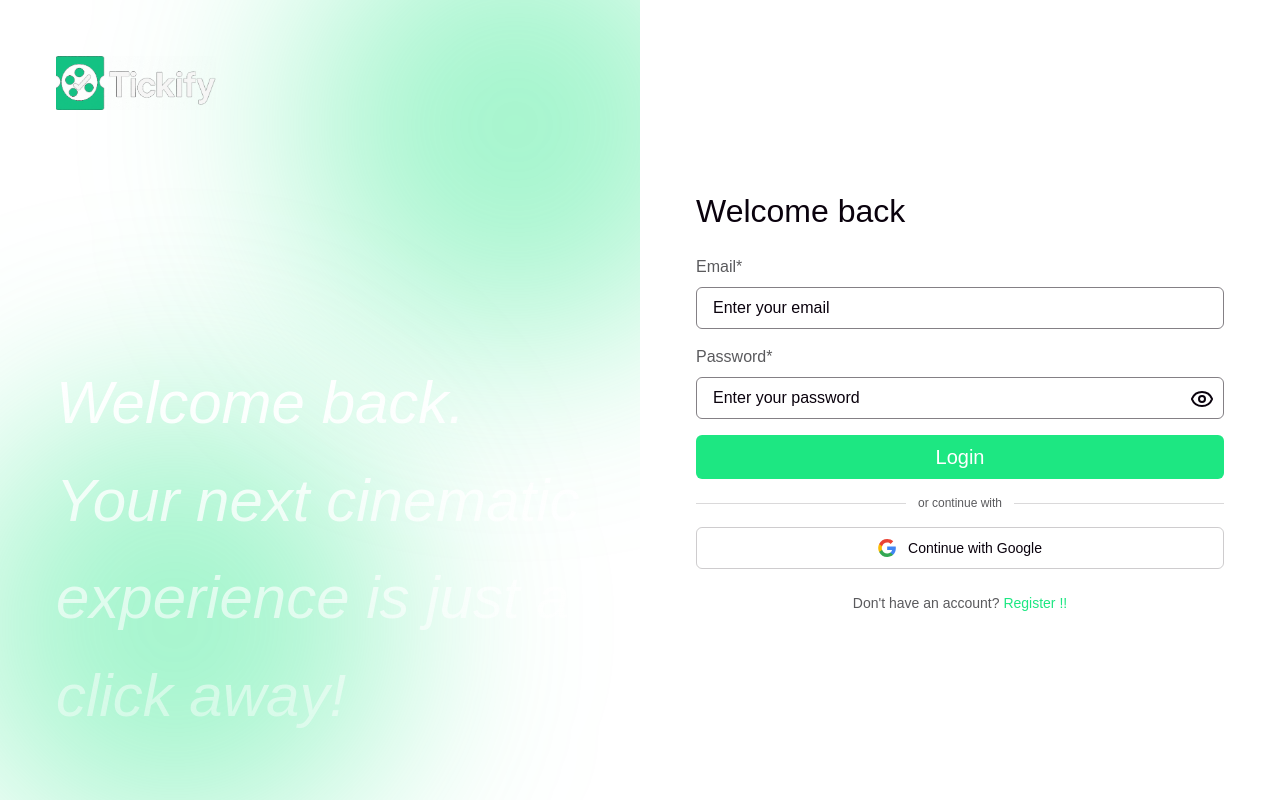
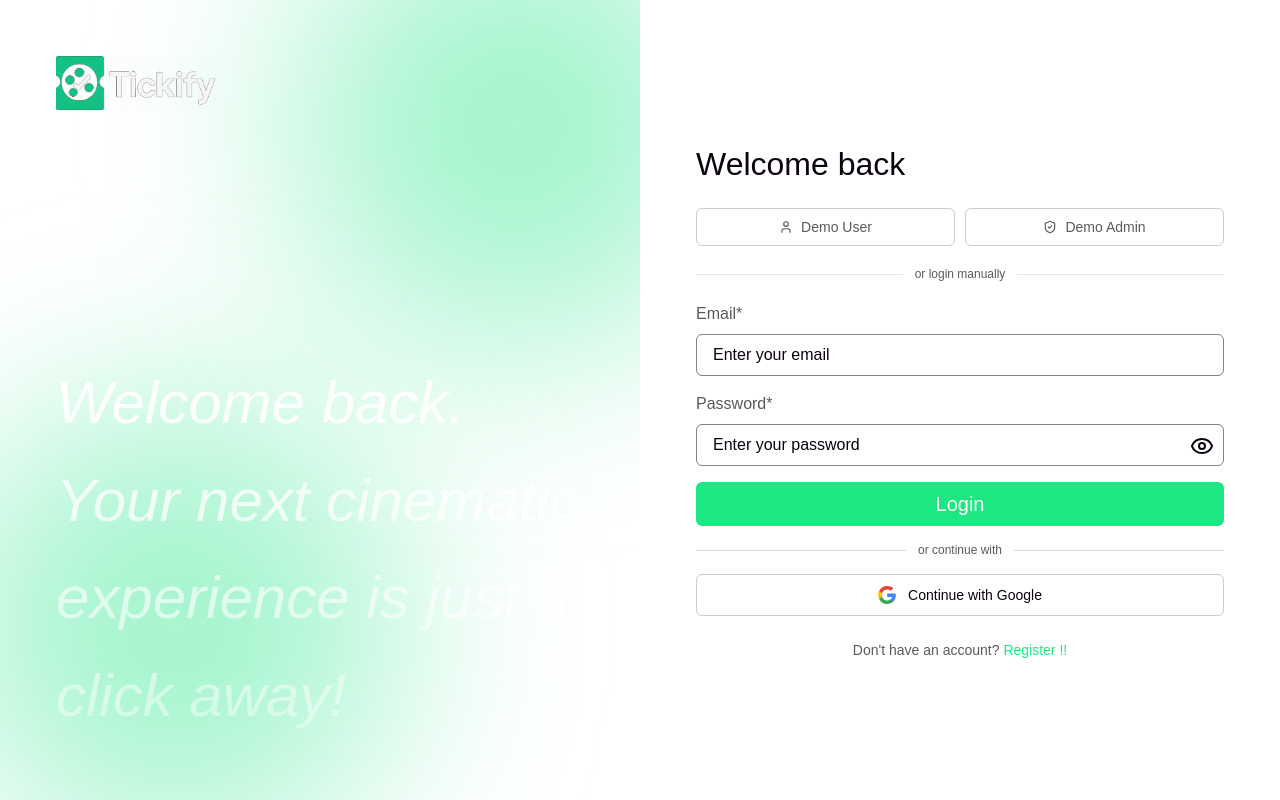
Before and after one commit to Rabby-khan-04/tickify-client-next, a Next.js app: page /login in a window 1280 px wide. Built offline with nearby package versions, Linux system fonts and the light colour scheme; no server answers.

Commit message:
feat(auth): add demo login support for admin and user access

```diff
--- a/src/app/(main)/page.jsx
+++ b/src/app/(main)/page.jsx
@@ -14,7 +14,7 @@ export default async function HomePage() {
 
   return (
     <>
-      <Banner upcomingShows={upcomingShows} />;
+      <Banner upcomingShows={upcomingShows} />
       <NowShowing upcomingShows={upcomingShows} />
       <UpcomingMovies upcomingMovies={upcomingMovies} />
       <Promotion />
--- a/src/app/(minimal)/login/page.jsx
+++ b/src/app/(minimal)/login/page.jsx
@@ -4,7 +4,7 @@ import logo from "@/../public/brand/logo.png";
 import { useState } from "react";
 import { useForm } from "react-hook-form";
 import SectionTitle from "@/components/shared/SectionTitle/SectionTitle";
-import { Eye, EyeOff } from "lucide-react";
+import { Eye, EyeOff, User, ShieldCheck } from "lucide-react";
 import Link from "next/link";
 import { useRouter, useSearchParams } from "next/navigation";
 import toast from "react-hot-toast";
@@ -13,8 +13,22 @@ import { loginUser } from "@/services/Auth.service";
 import BlurCircle from "@/components/shared/blurCircle/BlurCircle";
 import SocialLogin from "@/components/auth/Sociallogin";
 
+const DEMO_ACCOUNTS = {
+  user: {
+    email: process.env.NEXT_PUBLIC_DEMO_USER_EMAIL,
+    password: process.env.NEXT_PUBLIC_DEMO_USER_PASSWORD,
+  },
+  admin: {
+    email: process.env.NEXT_PUBLIC_DEMO_ADMIN_EMAIL,
+    password: process.env.NEXT_PUBLIC_DEMO_ADMIN_PASSWORD,
+  },
+};
+
+console.log(DEMO_ACCOUNTS);
+
 const Login = () => {
   const [toggle, setToggle] = useState(false);
+  const [demoLoading, setDemoLoading] = useState(null); // "user" | "admin" | null
 
   const router = useRouter();
   const searchParams = useSearchParams();
@@ -23,7 +37,8 @@ const Login = () => {
   const {
     register,
     handleSubmit,
-    formState: { errors },
+    setValue,
+    formState: { errors, isSubmitting },
   } = useForm();
 
   const onSubmit = async (data) => {
@@ -35,6 +50,24 @@ const Login = () => {
     } catch (error) {
       console.error(`Login ERROR: ${error}`);
       toast.error(error.message || "Login failed!");
+    }
+  };
+
+  const handleDemoLogin = async (role) => {
+    const { email, password } = DEMO_ACCOUNTS[role];
+    // Fill the inputs visually
+    setValue("email", email);
+    setValue("password", password);
+    setDemoLoading(role);
+    try {
+      await loginUser(email, password);
+      toast.success(`Logged in as demo ${role}!`);
+      router.push(from);
+    } catch (error) {
+      console.error(`Demo login ERROR: ${error}`);
+      toast.error(error.message || "Demo login failed!");
+    } finally {
+      setDemoLoading(null);
     }
   };
 
@@ -62,6 +95,48 @@ const Login = () => {
 
         <div className="max-md:bg-white max-md:py-8 max-md:px-6 max-md:rounded-xl max-w-xl w-full">
           <SectionTitle title="Welcome back" className="text-dark" />
+
+          {/* Demo login buttons */}
+          <div className="flex gap-2.5 mb-5">
+            <button
+              type="button"
+              disabled={!!demoLoading || isSubmitting}
+              onClick={() => handleDemoLogin("user")}
+              className="flex-1 flex items-center justify-center gap-2 border border-dark/20 rounded-md py-2 text-sm font-medium text-text-muted hover:border-primary hover:text-primary hover:bg-primary/5 transition-colors disabled:opacity-50 disabled:cursor-not-allowed cursor-pointer"
+            >
+              <span className="flex items-center justify-center w-3.5 h-3.5 shrink-0">
+                {demoLoading === "user" ? (
+                  <span className="w-3.5 h-3.5 rounded-full border-2 border-current border-t-transparent animate-spin block" />
+                ) : (
+                  <User className="w-3.5 h-3.5" />
+                )}
+              </span>
+              Demo User
+            </button>
+
+            <button
+              type="button"
+              disabled={!!demoLoading || isSubmitting}
+              onClick={() => handleDemoLogin("admin")}
+              className="flex-1 flex items-center justify-center gap-2 border border-dark/20 rounded-md py-2 text-sm font-medium text-text-muted hover:border-secondary hover:text-secondary hover:bg-secondary/5 transition-colors disabled:opacity-50 disabled:cursor-not-allowed cursor-pointer"
+            >
+              <span className="flex items-center justify-center w-3.5 h-3.5 shrink-0">
+                {demoLoading === "admin" ? (
+                  <span className="w-3.5 h-3.5 rounded-full border-2 border-current border-t-transparent animate-spin block" />
+                ) : (
+                  <ShieldCheck className="w-3.5 h-3.5" />
+                )}
+              </span>
+              Demo Admin
+            </button>
+          </div>
+
+          {/* Divider */}
+          <div className="flex items-center gap-3 mb-5">
+            <div className="flex-1 h-px bg-dark/10" />
+            <span className="text-xs text-text-muted">or login manually</span>
+            <div className="flex-1 h-px bg-dark/10" />
+          </div>
 
           <form
             onSubmit={handleSubmit(onSubmit)}
@@ -106,12 +181,12 @@ const Login = () => {
 
             <input
               type="submit"
-              className="w-full py-2 bg-primary text-white rounded-md text-xl cursor-pointer"
-              value="Login"
+              disabled={isSubmitting || !!demoLoading}
+              className="w-full py-2 bg-primary text-white rounded-md text-xl cursor-pointer disabled:opacity-50 disabled:cursor-not-allowed"
+              value={isSubmitting ? "Logging in..." : "Login"}
             />
           </form>
 
-          {/* ← Social login added here */}
           <SocialLogin />
 
           <div className="text-center mt-4 md:mt-6">
```
